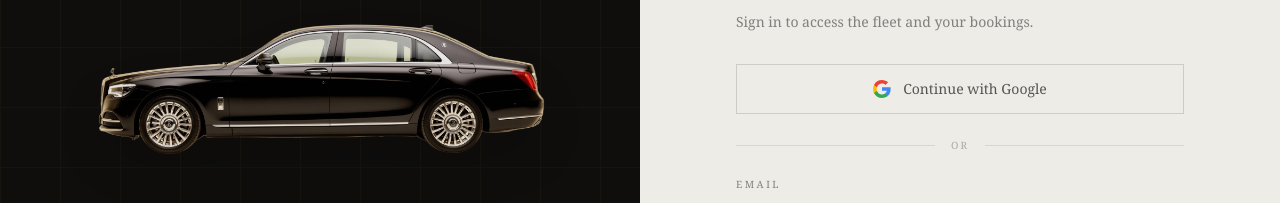
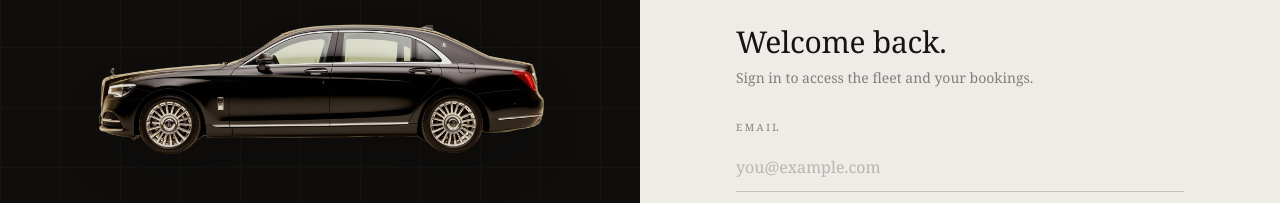
Before and after one commit to lilrawn/Pakinda_Limited, a React (Vite) app: page /auth in a window 1280 px wide. Shown: the part 253-456 px from the top of the page. Built offline with nearby package versions, Linux system fonts and the light colour scheme; no server answers; the database is empty; the HTML template or start-up script is replaced by a standard one; what @lovable.dev/cloud-auth-js would draw is missing.

Commit message:
Changes
Co-authored-by: lilrawn <87537484+lilrawn@users.noreply.github.com>

```diff
--- a/src/pages/AuthPage.tsx
+++ b/src/pages/AuthPage.tsx
@@ -155,18 +155,6 @@ const AuthPage = () => {
               <h1 className="font-display text-3xl mb-2">Welcome back.</h1>
               <p className="text-foreground/50 text-sm mb-8">Sign in to access the fleet and your bookings.</p>
 
-              {/* Google */}
-              <button onClick={handleGoogle} className="w-full flex items-center justify-center gap-3 border border-foreground/15 py-3.5 mb-6 text-sm text-foreground/70 hover:border-foreground/40 hover:text-foreground transition-all duration-300">
-                <GoogleIcon />
-                Continue with Google
-              </button>
-
-              <div className="flex items-center gap-4 mb-6">
-                <div className="flex-1 h-px bg-foreground/10" />
-                <span className="text-[10px] uppercase tracking-[0.2em] text-foreground/30">or</span>
-                <div className="flex-1 h-px bg-foreground/10" />
-              </div>
-
               <form onSubmit={handleSignIn} className="space-y-5">
                 <Field label="Email" type="email" value={email} onChange={setEmail} placeholder="you@example.com" />
                 <Field label="Password" type="password" value={password} onChange={setPassword} placeholder="••••••••" />
```
